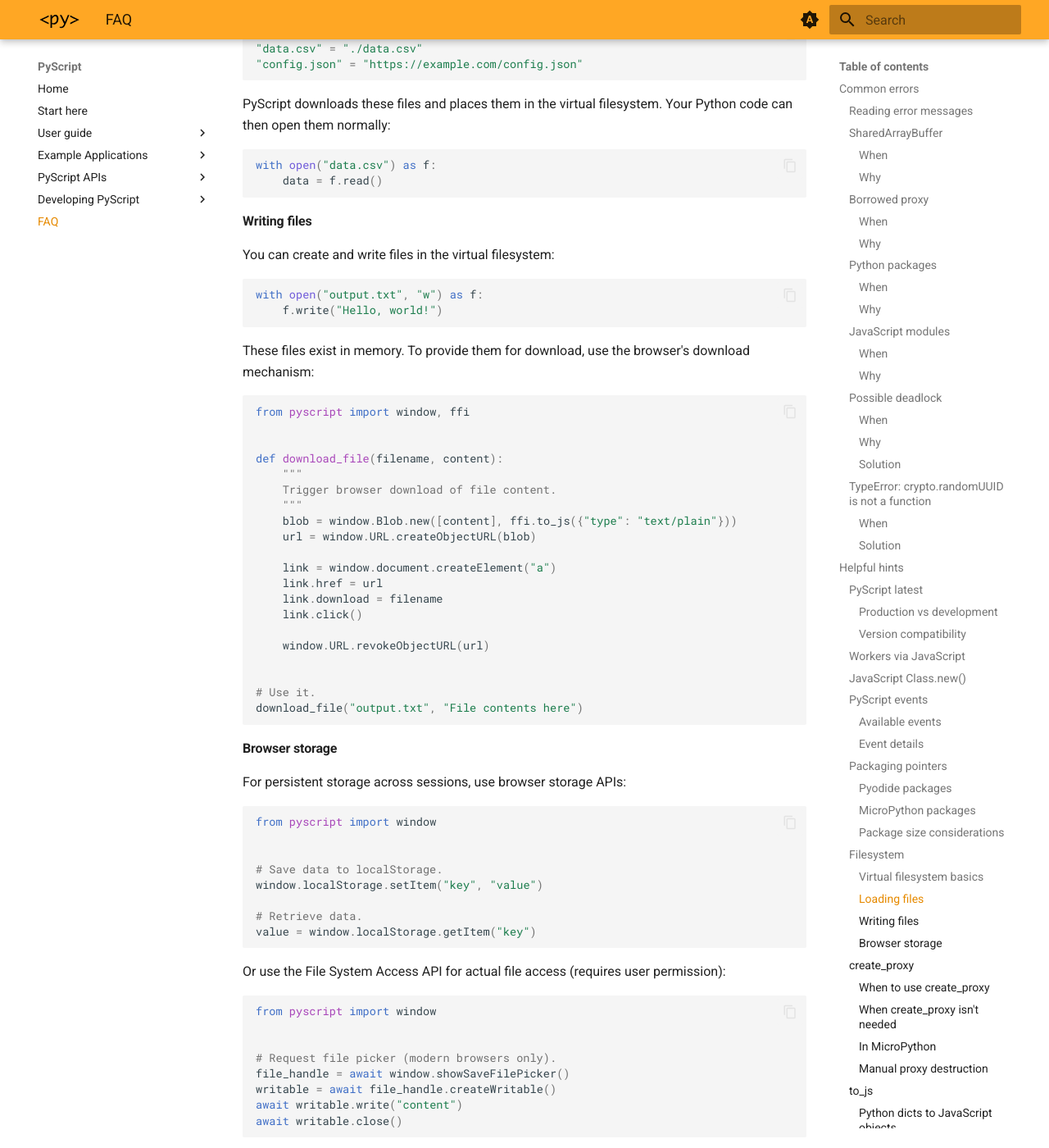
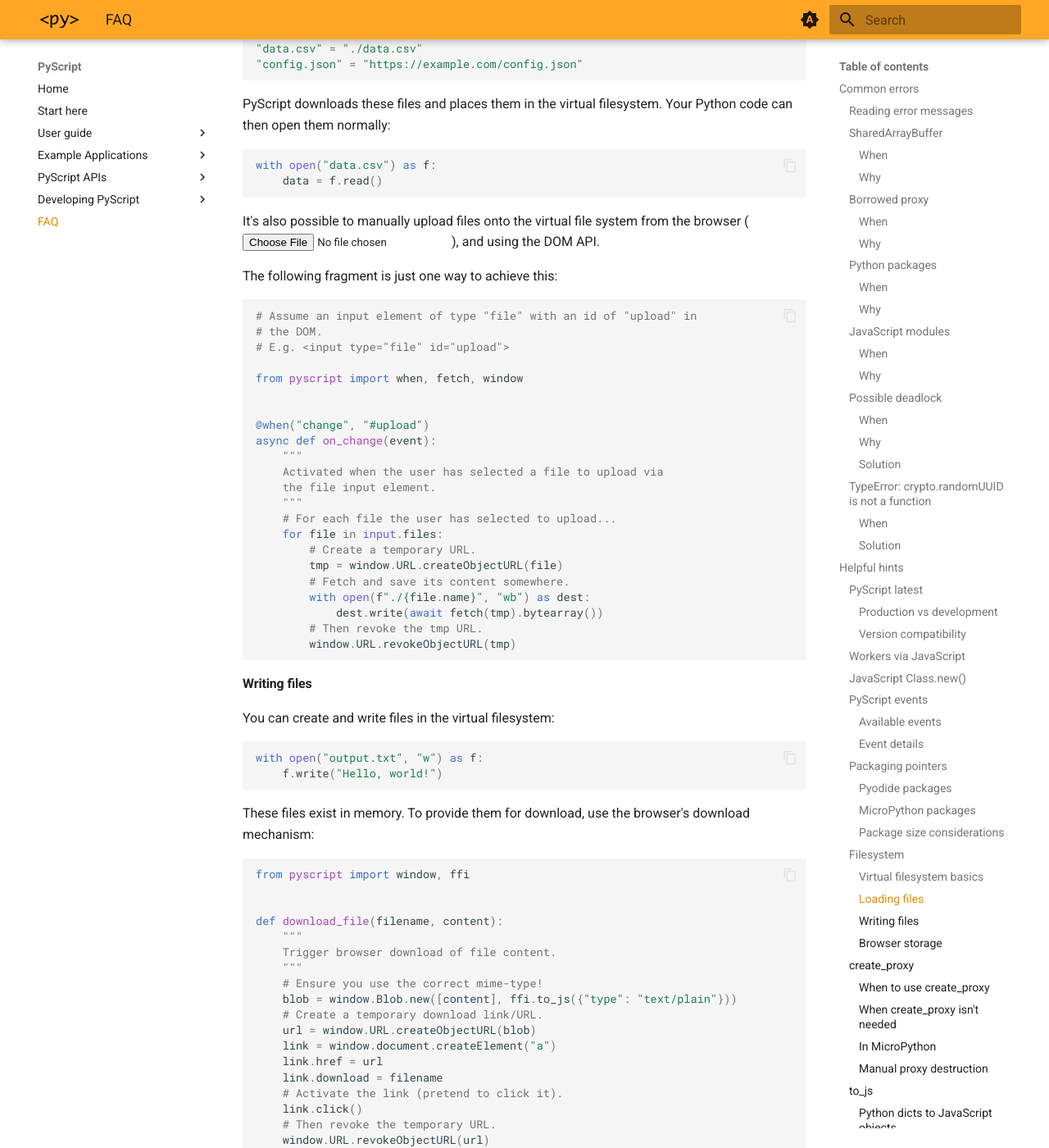
Before and after one commit to pyscript/docs, an MkDocs documentation site: the page built from docs/faq.md, in a window 1280 px wide and 1400 px high, scrolled down 12341 px. Shown: the whole window at 82% size. Built offline with MkDocs 1.6.1 and Material for MkDocs 9.7.7, drawn with Linux system fonts in a browser that asks for light colours; the version menu is left out.

Commit message:
Ensure upload/download examples are retained properly.

````diff
--- a/docs/faq.md
+++ b/docs/faq.md
@@ -664,6 +664,36 @@ with open("data.csv") as f:
     data = f.read()
 ```
 
+It's also possible to manually upload files onto the virtual file system
+from the browser (<input type="file">), and using the DOM API.
+
+The following fragment is just one way to achieve this:
+
+```python
+# Assume an input element of type "file" with an id of "upload" in
+# the DOM.
+# E.g. <input type="file" id="upload">
+
+from pyscript import when, fetch, window
+
+
+@when("change", "#upload")
+async def on_change(event):
+    """
+    Activated when the user has selected a file to upload via
+    the file input element.
+    """
+    # For each file the user has selected to upload...
+    for file in input.files:
+        # Create a temporary URL.
+        tmp = window.URL.createObjectURL(file)
+        # Fetch and save its content somewhere.
+        with open(f"./{file.name}", "wb") as dest:
+            dest.write(await fetch(tmp).bytearray())
+        # Then revoke the tmp URL.
+        window.URL.revokeObjectURL(tmp)
+```
+
 #### Writing files
 
 You can create and write files in the virtual filesystem:
@@ -684,14 +714,16 @@ def download_file(filename, content):
     """
     Trigger browser download of file content.
     """
+    # Ensure you use the correct mime-type!
     blob = window.Blob.new([content], ffi.to_js({"type": "text/plain"}))
+    # Create a temporary download link/URL.
     url = window.URL.createObjectURL(blob)
-
     link = window.document.createElement("a")
     link.href = url
     link.download = filename
+    # Activate the link (pretend to click it).
     link.click()
-
+    # Then revoke the temporary URL.
     window.URL.revokeObjectURL(url)
 
 
````
